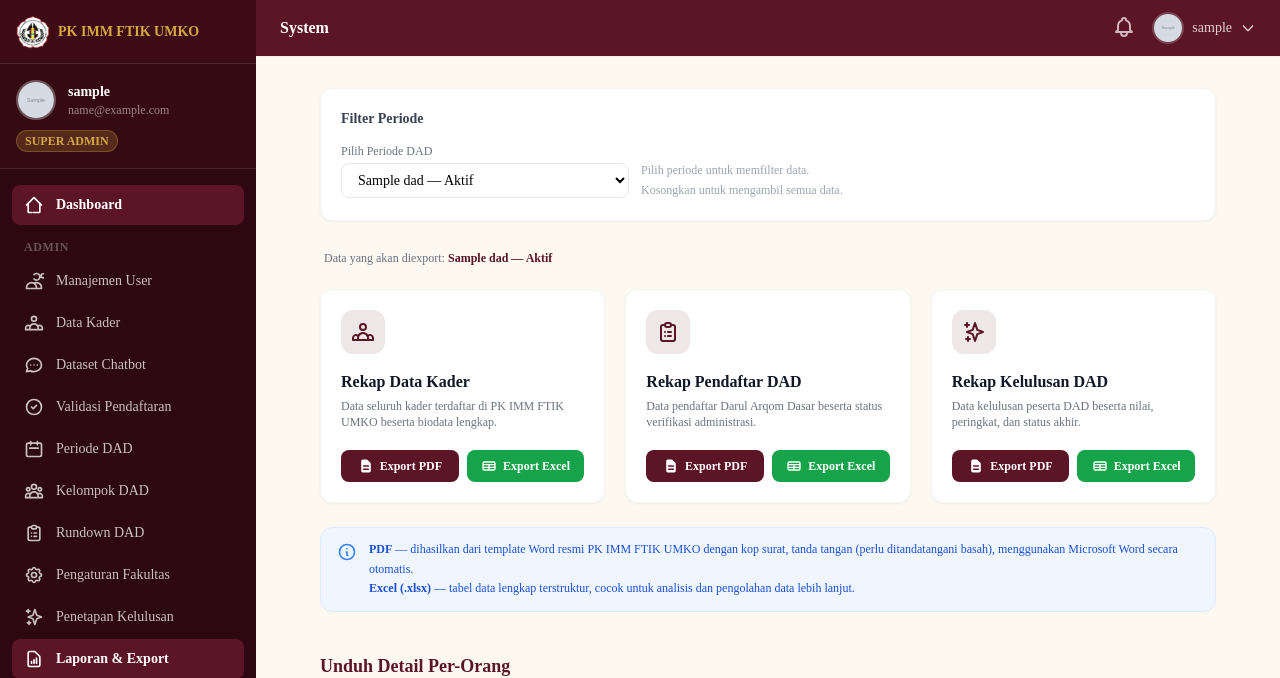
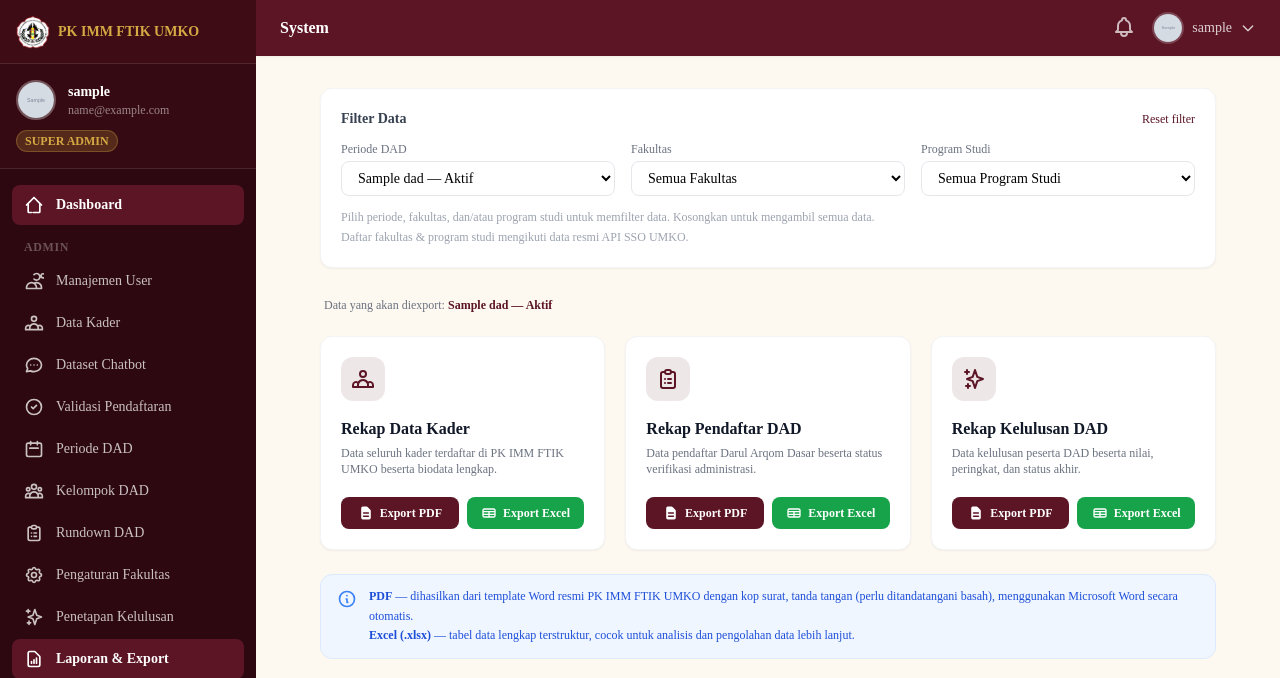
Before and after one commit to Rizkysatrio91/pkimm-umko, a Django app: page /admin-dashboard/laporan/ in a window 1280 px wide. Shown: the top 678 px of the page. Run offline with Django 5.2, Linux system fonts and the light colour scheme; a user stored in the database is signed in; tables that the repository leaves empty hold one stand-in row (values such as "Sample post"); grey boxes marked "Sample" are stand-in pictures; a database or web service that is not in the repository returns one stand-in record (values such as "Sample title"); data that the repository does not hold is empty; some libraries are stand-ins or nearby versions.

Commit message:
feat(laporan): filter Fakultas & Program Studi (sumber SSO, cascade) di Laporan & Export
- Dropdown Fakultas + Program Studi pada Laporan & Export, sumber live SSO
  API UMKO (cached 12 jam, fallback ke data tersimpan bila SSO down).
- Cascade: memilih Fakultas menyempitkan daftar Prodi ke fakultas tsb.
  Relasi prodi->fakultas diambil dari tabel master lokal ProgramStudi
  (SSO tidak menyediakan relasi), dicocokkan ke nama SSO via irisan kata.
- Filter berlaku untuk 3 rekap (Kader/Pendaftar/Kelulusan x PDF/Excel),
  digabung AND dengan filter Periode.
- Command normalisasi_prodi_fakultas: rapikan program_studi & fakultas
  BiodataKader agar sesuai nama resmi SSO (dry-run default, --apply).

```diff
--- a/apps/laporan/views.py
+++ b/apps/laporan/views.py
@@ -1,4 +1,7 @@
-"""Views untuk app laporan — filter berdasarkan Periode DAD yang terdaftar."""
+"""Views untuk app laporan — filter Periode DAD + Fakultas/Prodi (sumber SSO UMKO)."""
+import re
+
+from django.core.cache import cache
 from django.http import HttpResponse
 from django.shortcuts import get_object_or_404
 from django.views import View
@@ -8,9 +11,118 @@
 from apps.laporan.services import LaporanService
 from apps.pendaftaran.models import PendaftaranDAD, PeriodeDAD
 from apps.penilaian.models import RekapLeaderboard
+from core.exceptions import SSOServiceError
 from core.mixins import AdminRequiredMixin
+from core.services import SSOService
 
 XLSX_TYPE = 'application/vnd.openxmlformats-officedocument.spreadsheetml.sheet'
+
+# Daftar fakultas & prodi diambil dari SSO API UMKO dan di-cache agar halaman
+# laporan tidak memanggil SSO tiap kali dibuka.
+FILTER_OPTIONS_CACHE_KEY = 'laporan_filter_options_v2'
+FILTER_OPTIONS_TTL = 60 * 60 * 12  # 12 jam
+
+# Kata diabaikan saat mencocokkan nama prodi/fakultas lintas sumber (SSO ↔ lokal).
+_MATCH_STOP = {
+    'dan', 'atau', 'the', 'of', 'ilmu', 's1', 's2', 's3', 'd3', 'd4',
+    'fakultas', 'fak', 'prodi', 'program', 'studi', 'jurusan',
+}
+
+
+def _match_tokens(s: str) -> set:
+    bersih = re.sub(r'[^a-z0-9 ]', ' ', (s or '').lower())
+    return {w for w in bersih.split() if w not in _MATCH_STOP and len(w) > 1}
+
+
+def _match_score(a: str, b: str) -> float:
+    ta, tb = _match_tokens(a), _match_tokens(b)
+    if not ta or not tb:
+        return 0.0
+    return len(ta & tb) / max(len(ta), len(tb))
+
+
+def _best_name(value: str, candidates, threshold: float = 0.5):
+    best, score = None, 0.0
+    for c in candidates:
+        s = _match_score(value, c)
+        if s > score:
+            score, best = s, c
+    return best if score >= threshold else None
+
+
+def _prodi_fakultas_map(sso_fak_names, sso_prodi_names) -> dict:
+    """Petakan tiap nama prodi SSO → nama fakultas SSO.
+
+    SSO API TIDAK menyediakan relasi prodi→fakultas, jadi relasi diambil dari
+    tabel master lokal ProgramStudi.fakultas (satu-satunya sumber relasi yang ada
+    di sistem, dikurasi manual). Nama lokal dicocokkan ke nama SSO via irisan kata.
+    Prodi tanpa padanan lokal → '' (tidak diklaim masuk fakultas mana pun).
+    """
+    from apps.kader.models import ProgramStudi
+    locals_ = list(ProgramStudi.objects.select_related('fakultas'))
+    result = {}
+    for sp in sso_prodi_names:
+        best_local, best_score = None, 0.0
+        for lp in locals_:
+            s = _match_score(sp, lp.nama_prodi)
+            if s > best_score:
+                best_score, best_local = s, lp
+        fak = ''
+        if best_local and best_score >= 0.5:
+            fak = _best_name(best_local.fakultas.nama_fakultas, sso_fak_names) or ''
+        result[sp] = fak
+    return result
+
+
+def _get_filter_options() -> dict:
+    """Daftar fakultas & prodi untuk filter laporan, dari SSO API UMKO (cached 12 jam).
+
+    Bila SSO gagal → fallback ke nilai distinct yang tersimpan di BiodataKader
+    (sudah dinormalisasi ke nama SSO) agar filter tetap berfungsi. Hasil fallback
+    TIDAK di-cache supaya percobaan berikutnya kembali mencoba SSO.
+
+    Return: {'fakultas': [str, ...], 'prodi': [{'value': str, 'label': str}, ...]}
+    """
+    cached = cache.get(FILTER_OPTIONS_CACHE_KEY)
+    if cached is not None:
+        return cached
+    try:
+        sso = SSOService()
+        faculties = sso.get_faculties()
+        departments = sso.get_departments()
+        fakultas = sorted({f['nama_unit'] for f in faculties if f.get('nama_unit')})
+        # Dedup prodi per nama_unit (SSO punya 2 entri "Hukum" dengan kode berbeda).
+        prodi_map = {}
+        for d in departments:
+            nama = (d.get('nama_unit') or '').strip()
+            if not nama or nama in prodi_map:
+                continue
+            jenjang = (d.get('jenjang') or '').strip()
+            prodi_map[nama] = f'{nama} ({jenjang})' if jenjang else nama
+        prodi_names = sorted(prodi_map.keys())
+        fak_of = _prodi_fakultas_map(fakultas, prodi_names)
+        prodi = [
+            {'value': k, 'label': prodi_map[k], 'fakultas': fak_of.get(k, '')}
+            for k in prodi_names
+        ]
+        result = {'fakultas': fakultas, 'prodi': prodi}
+        cache.set(FILTER_OPTIONS_CACHE_KEY, result, FILTER_OPTIONS_TTL)
+        return result
+    except SSOServiceError:
+        fakultas = list(
+            BiodataKader.objects.exclude(fakultas='')
+            .order_by('fakultas').values_list('fakultas', flat=True).distinct()
+        )
+        prodi_names = list(
+            BiodataKader.objects.exclude(program_studi='')
+            .order_by('program_studi').values_list('program_studi', flat=True).distinct()
+        )
+        fak_of = _prodi_fakultas_map(fakultas, prodi_names)
+        prodi = [
+            {'value': p, 'label': p, 'fakultas': fak_of.get(p, '')}
+            for p in prodi_names
+        ]
+        return {'fakultas': fakultas, 'prodi': prodi}
 
 
 def _resolve_periode(periode_value: str) -> tuple:
@@ -29,6 +141,36 @@
     return periode, periode.nama_periode
 
 
+def _resolve_fakultas(fakultas_value: str):
+    """Validasi nilai dropdown fakultas terhadap daftar SSO (cached).
+    Kosong/invalid → None (tanpa filter fakultas)."""
+    fakultas = (fakultas_value or '').strip()
+    if not fakultas:
+        return None
+    valid = set(_get_filter_options()['fakultas'])
+    return fakultas if fakultas in valid else None
+
+
+def _resolve_prodi(prodi_value: str):
+    """Validasi nilai dropdown prodi terhadap daftar SSO (cached).
+    Kosong/invalid → None (tanpa filter prodi)."""
+    prodi = (prodi_value or '').strip()
+    if not prodi:
+        return None
+    valid = {p['value'] for p in _get_filter_options()['prodi']}
+    return prodi if prodi in valid else None
+
+
+def _combined_label(periode_label: str, fakultas, prodi) -> str:
+    """Gabungkan label periode + fakultas + prodi untuk ditampilkan di dokumen/Excel."""
+    parts = [periode_label]
+    if fakultas:
+        parts.append(f'Fakultas: {fakultas}')
+    if prodi:
+        parts.append(f'Prodi: {prodi}')
+    return ' — '.join(parts)
+
+
 class LaporanView(AdminRequiredMixin, TemplateView):
     """Halaman pilih jenis laporan + filter periode."""
 
@@ -45,6 +187,13 @@
             }
             for p in PeriodeDAD.objects.all()
         ]
+
+        # Dropdown fakultas & prodi diambil dari SSO API UMKO (cached) agar
+        # konsisten dengan Pengaturan Fakultas dan mencakup seluruh unit resmi,
+        # bukan hanya yang kebetulan ada datanya.
+        filter_options = _get_filter_options()
+        ctx['fakultas_choices'] = filter_options['fakultas']
+        ctx['prodi_choices'] = filter_options['prodi']
 
         # Opsi per-kader/pendaftar/peserta untuk unduhan detail.
         # Dinormalisasi ke bentuk seragam {id, label, search} supaya filter
@@ -111,10 +260,17 @@
 
 class KaderPDFView(AdminRequiredMixin, View):
     def get(self, request):
-        periode, label = _resolve_periode(request.GET.get('periode', ''))
+        periode, periode_label = _resolve_periode(request.GET.get('periode', ''))
+        fakultas = _resolve_fakultas(request.GET.get('fakultas', ''))
+        prodi = _resolve_prodi(request.GET.get('prodi', ''))
+        label = _combined_label(periode_label, fakultas, prodi)
         qs = BiodataKader.objects.exclude(jabatan_struktural='calon')
         if periode:
             qs = qs.filter(pendaftaran__id_periode=periode)
+        if fakultas:
+            qs = qs.filter(fakultas=fakultas)
+        if prodi:
+            qs = qs.filter(program_studi=prodi)
 
         data, ctype, ext = LaporanService.generate_rekap_kader_pdf(qs, label, request.user)
         response = HttpResponse(data, content_type=ctype)
@@ -124,10 +280,17 @@
 
 class KaderExcelView(AdminRequiredMixin, View):
     def get(self, request):
-        periode, label = _resolve_periode(request.GET.get('periode', ''))
+        periode, periode_label = _resolve_periode(request.GET.get('periode', ''))
+        fakultas = _resolve_fakultas(request.GET.get('fakultas', ''))
+        prodi = _resolve_prodi(request.GET.get('prodi', ''))
+        label = _combined_label(periode_label, fakultas, prodi)
         qs = BiodataKader.objects.exclude(jabatan_struktural='calon')
         if periode:
             qs = qs.filter(pendaftaran__id_periode=periode)
+        if fakultas:
+            qs = qs.filter(fakultas=fakultas)
+        if prodi:
+            qs = qs.filter(program_studi=prodi)
 
         excel = LaporanService.generate_rekap_kader_excel(qs, label, request.user)
         response = HttpResponse(excel, content_type=XLSX_TYPE)
@@ -141,10 +304,17 @@
 
 class PendaftarPDFView(AdminRequiredMixin, View):
     def get(self, request):
-        periode, label = _resolve_periode(request.GET.get('periode', ''))
+        periode, periode_label = _resolve_periode(request.GET.get('periode', ''))
+        fakultas = _resolve_fakultas(request.GET.get('fakultas', ''))
+        prodi = _resolve_prodi(request.GET.get('prodi', ''))
+        label = _combined_label(periode_label, fakultas, prodi)
         qs = PendaftaranDAD.objects.select_related('id_biodata').all()
         if periode:
             qs = qs.filter(id_periode=periode)
+        if fakultas:
+            qs = qs.filter(id_biodata__fakultas=fakultas)
+        if prodi:
+            qs = qs.filter(id_biodata__program_studi=prodi)
 
         data, ctype, ext = LaporanService.generate_rekap_pendaftar_pdf(qs, label, request.user)
         response = HttpResponse(data, content_type=ctype)
@@ -154,10 +324,17 @@
 
 class PendaftarExcelView(AdminRequiredMixin, View):
     def get(self, request):
-        periode, label = _resolve_periode(request.GET.get('periode', ''))
+        periode, periode_label = _resolve_periode(request.GET.get('periode', ''))
+        fakultas = _resolve_fakultas(request.GET.get('fakultas', ''))
+        prodi = _resolve_prodi(request.GET.get('prodi', ''))
+        label = _combined_label(periode_label, fakultas, prodi)
         qs = PendaftaranDAD.objects.select_related('id_biodata').all()
         if periode:
             qs = qs.filter(id_periode=periode)
+        if fakultas:
+            qs = qs.filter(id_biodata__fakultas=fakultas)
+        if prodi:
+            qs = qs.filter(id_biodata__program_studi=prodi)
 
         excel = LaporanService.generate_rekap_pendaftar_excel(qs, label, request.user)
         response = HttpResponse(excel, content_type=XLSX_TYPE)
@@ -171,12 +348,19 @@
 
 class KelulusanPDFView(AdminRequiredMixin, View):
     def get(self, request):
-        periode, label = _resolve_periode(request.GET.get('periode', ''))
+        periode, periode_label = _resolve_periode(request.GET.get('periode', ''))
+        fakultas = _resolve_fakultas(request.GET.get('fakultas', ''))
+        prodi = _resolve_prodi(request.GET.get('prodi', ''))
+        label = _combined_label(periode_label, fakultas, prodi)
         qs = RekapLeaderboard.objects.select_related(
             'id_pendaftaran__id_biodata'
         ).filter(id_pendaftaran__status_kelulusan='lulus').order_by('peringkat')
         if periode:
             qs = qs.filter(id_pendaftaran__id_periode=periode)
+        if fakultas:
+            qs = qs.filter(id_pendaftaran__id_biodata__fakultas=fakultas)
+        if prodi:
+            qs = qs.filter(id_pendaftaran__id_biodata__program_studi=prodi)
 
         data, ctype, ext = LaporanService.generate_rekap_kelulusan_pdf(qs, label, request.user)
         response = HttpResponse(data, content_type=ctype)
@@ -186,12 +370,19 @@
 
 class KelulusanExcelView(AdminRequiredMixin, View):
     def get(self, request):
-        periode, label = _resolve_periode(request.GET.get('periode', ''))
+        periode, periode_label = _resolve_periode(request.GET.get('periode', ''))
+        fakultas = _resolve_fakultas(request.GET.get('fakultas', ''))
+        prodi = _resolve_prodi(request.GET.get('prodi', ''))
+        label = _combined_label(periode_label, fakultas, prodi)
         qs = RekapLeaderboard.objects.select_related(
             'id_pendaftaran__id_biodata'
         ).filter(id_pendaftaran__status_kelulusan='lulus').order_by('peringkat')
         if periode:
             qs = qs.filter(id_pendaftaran__id_periode=periode)
+        if fakultas:
+            qs = qs.filter(id_pendaftaran__id_biodata__fakultas=fakultas)
+        if prodi:
+            qs = qs.filter(id_pendaftaran__id_biodata__program_studi=prodi)
 
         excel = LaporanService.generate_rekap_kelulusan_excel(qs, label, request.user)
         response = HttpResponse(excel, content_type=XLSX_TYPE)
--- a/templates/laporan/laporan.html
+++ b/templates/laporan/laporan.html
@@ -5,36 +5,92 @@
 
 {% block content %}
 <div class="max-w-4xl mx-auto"
-     x-data="{ periode: '{{ periode_choices.0.value }}' }">
+     x-data="{
+        periode: '{{ periode_choices.0.value }}',
+        fakultas: '',
+        prodi: '',
+        prodiList: [],
+        init() {
+            const el = document.getElementById('prodi-filter-options');
+            try { this.prodiList = el ? JSON.parse(el.textContent) : []; }
+            catch (e) { this.prodiList = []; }
+        },
+        get filteredProdi() {
+            // Cascade: saat fakultas dipilih, hanya tampilkan prodi milik fakultas
+            // itu. Prodi tanpa fakultas termapping ('') tetap tampil agar tak hilang.
+            if (!this.fakultas) return this.prodiList;
+            return this.prodiList.filter(p => !p.fakultas || p.fakultas === this.fakultas);
+        },
+        onFakultasChange() {
+            // Ganti fakultas → reset prodi supaya tak ada pilihan basi lintas fakultas.
+            this.prodi = '';
+        },
+        get qs() {
+            const p = new URLSearchParams();
+            if (this.periode)  p.set('periode', this.periode);
+            if (this.fakultas) p.set('fakultas', this.fakultas);
+            if (this.prodi)    p.set('prodi', this.prodi);
+            const s = p.toString();
+            return s ? '?' + s : '';
+        },
+        get periodeLabel() {
+            return this.periode
+                ? (document.querySelector('select[x-model=\'periode\'] option:checked')?.text || 'Semua Periode')
+                : 'Semua Periode';
+        }
+     }">
 
-    <!-- Filter Periode -->
+    <!-- Filter Data: Periode + Fakultas + Program Studi -->
     <div class="bg-white rounded-xl border border-gray-100 p-5 mb-6 shadow-sm">
-        <h3 class="text-sm font-semibold text-gray-700 mb-3">Filter Periode</h3>
-        <div class="flex flex-col sm:flex-row items-start sm:items-center gap-3">
-            <div class="w-full sm:w-72">
-                <label class="block text-xs text-gray-500 mb-1 font-medium">Pilih Periode DAD</label>
+        <div class="flex items-center justify-between mb-3">
+            <h3 class="text-sm font-semibold text-gray-700">Filter Data</h3>
+            <button type="button" x-show="periode || fakultas || prodi"
+                    @click="periode=''; fakultas=''; prodi=''"
+                    class="text-xs text-maroon hover:underline">Reset filter</button>
+        </div>
+        <div class="grid grid-cols-1 sm:grid-cols-2 lg:grid-cols-3 gap-4">
+            <div>
+                <label class="block text-xs text-gray-500 mb-1 font-medium">Periode DAD</label>
                 <select x-model="periode"
                         class="w-full border border-gray-200 rounded-lg px-3 py-2 text-sm focus:ring-2 focus:ring-maroon focus:border-maroon bg-white">
-                    <option value="">Semua Periode (Tanpa Filter)</option>
+                    <option value="">Semua Periode</option>
                     {% for item in periode_choices %}
                     <option value="{{ item.value }}">{{ item.label }}</option>
                     {% endfor %}
                 </select>
             </div>
-            <div class="mt-4 sm:mt-5">
-                <p class="text-xs text-gray-400 leading-relaxed">
-                    Pilih periode untuk memfilter data.<br>
-                    Kosongkan untuk mengambil semua data.
-                </p>
+            <div>
+                <label class="block text-xs text-gray-500 mb-1 font-medium">Fakultas</label>
+                <select x-model="fakultas" @change="onFakultasChange()"
+                        class="w-full border border-gray-200 rounded-lg px-3 py-2 text-sm focus:ring-2 focus:ring-maroon focus:border-maroon bg-white">
+                    <option value="">Semua Fakultas</option>
+                    {% for fak in fakultas_choices %}
+                    <option value="{{ fak }}">{{ fak }}</option>
+                    {% endfor %}
+                </select>
+            </div>
+            <div>
+                <label class="block text-xs text-gray-500 mb-1 font-medium">Program Studi</label>
+                <select x-model="prodi"
+                        class="w-full border border-gray-200 rounded-lg px-3 py-2 text-sm focus:ring-2 focus:ring-maroon focus:border-maroon bg-white">
+                    <option value="">Semua Program Studi</option>
+                    <template x-for="p in filteredProdi" :key="p.value">
+                        <option :value="p.value" x-text="p.label"></option>
+                    </template>
+                </select>
             </div>
         </div>
+        <p class="text-xs text-gray-400 leading-relaxed mt-3">
+            Pilih periode, fakultas, dan/atau program studi untuk memfilter data. Kosongkan untuk mengambil semua data.<br>
+            Daftar fakultas &amp; program studi mengikuti data resmi API SSO UMKO.
+        </p>
     </div>
 
-    <!-- Pratinjau Periode Terpilih -->
+    <!-- Pratinjau Filter Terpilih -->
     <div class="mb-5 px-1">
         <span class="text-xs text-gray-500">Data yang akan diexport: </span>
         <span class="text-xs font-semibold text-maroon"
-              x-text="periode ? document.querySelector('select[x-model=\'periode\'] option:checked')?.text : 'Semua Periode'">
+              x-text="periodeLabel + (fakultas ? ' — Fakultas: ' + fakultas : '') + (prodi ? ' — Prodi: ' + prodi : '')">
         </span>
     </div>
 
@@ -52,14 +108,14 @@
             <h3 class="font-semibold text-gray-900 mb-1">Rekap Data Kader</h3>
             <p class="text-xs text-gray-500 mb-5 flex-1">Data seluruh kader terdaftar di PK IMM FTIK UMKO beserta biodata lengkap.</p>
             <div class="flex gap-2">
-                <a :href="'{% url 'laporan:kader_pdf' %}' + (periode ? '?periode=' + periode : '')"
+                <a :href="'{% url 'laporan:kader_pdf' %}' + qs"
                    class="flex-1 inline-flex items-center justify-center gap-1.5 bg-[#5B1525] text-white px-3 py-2 rounded-lg text-xs font-semibold hover:bg-[#7A2E3E] transition btn-hover">
                     <svg class="w-4 h-4" fill="currentColor" viewBox="0 0 20 20">
                         <path fill-rule="evenodd" d="M4 4a2 2 0 012-2h4.586A2 2 0 0112 2.586L15.414 6A2 2 0 0116 7.414V16a2 2 0 01-2 2H6a2 2 0 01-2-2V4zm2 6a1 1 0 011-1h6a1 1 0 110 2H7a1 1 0 01-1-1zm1 3a1 1 0 100 2h6a1 1 0 100-2H7z" clip-rule="evenodd"/>
                     </svg>
                     Export PDF
                 </a>
-                <a :href="'{% url 'laporan:kader_excel' %}' + (periode ? '?periode=' + periode : '')"
+                <a :href="'{% url 'laporan:kader_excel' %}' + qs"
                    class="flex-1 inline-flex items-center justify-center gap-1.5 bg-green-600 text-white px-3 py-2 rounded-lg text-xs font-semibold hover:bg-green-700 transition btn-hover">
                     <svg class="w-4 h-4" fill="none" stroke="currentColor" viewBox="0 0 24 24">
                         <path stroke-linecap="round" stroke-linejoin="round" stroke-width="2"
@@ -81,14 +137,14 @@
             <h3 class="font-semibold text-gray-900 mb-1">Rekap Pendaftar DAD</h3>
             <p class="text-xs text-gray-500 mb-5 flex-1">Data pendaftar Darul Arqom Dasar beserta status verifikasi administrasi.</p>
             <div class="flex gap-2">
-                <a :href="'{% url 'laporan:pendaftar_pdf' %}' + (periode ? '?periode=' + periode : '')"
+                <a :href="'{% url 'laporan:pendaftar_pdf' %}' + qs"
                    class="flex-1 inline-flex items-center justify-center gap-1.5 bg-[#5B1525] text-white px-3 py-2 rounded-lg text-xs font-semibold hover:bg-[#7A2E3E] transition btn-hover">
                     <svg class="w-4 h-4" fill="currentColor" viewBox="0 0 20 20">
                         <path fill-rule="evenodd" d="M4 4a2 2 0 012-2h4.586A2 2 0 0112 2.586L15.414 6A2 2 0 0116 7.414V16a2 2 0 01-2 2H6a2 2 0 01-2-2V4zm2 6a1 1 0 011-1h6a1 1 0 110 2H7a1 1 0 01-1-1zm1 3a1 1 0 100 2h6a1 1 0 100-2H7z" clip-rule="evenodd"/>
                     </svg>
                     Export PDF
                 </a>
-                <a :href="'{% url 'laporan:pendaftar_excel' %}' + (periode ? '?periode=' + periode : '')"
+                <a :href="'{% url 'laporan:pendaftar_excel' %}' + qs"
                    class="flex-1 inline-flex items-center justify-center gap-1.5 bg-green-600 text-white px-3 py-2 rounded-lg text-xs font-semibold hover:bg-green-700 transition btn-hover">
                     <svg class="w-4 h-4" fill="none" stroke="currentColor" viewBox="0 0 24 24">
                         <path stroke-linecap="round" stroke-linejoin="round" stroke-width="2"
@@ -110,14 +166,14 @@
             <h3 class="font-semibold text-gray-900 mb-1">Rekap Kelulusan DAD</h3>
             <p class="text-xs text-gray-500 mb-5 flex-1">Data kelulusan peserta DAD beserta nilai, peringkat, dan status akhir.</p>
             <div class="flex gap-2">
-                <a :href="'{% url 'laporan:kelulusan_pdf' %}' + (periode ? '?periode=' + periode : '')"
+                <a :href="'{% url 'laporan:kelulusan_pdf' %}' + qs"
                    class="flex-1 inline-flex items-center justify-center gap-1.5 bg-[#5B1525] text-white px-3 py-2 rounded-lg text-xs font-semibold hover:bg-[#7A2E3E] transition btn-hover">
                     <svg class="w-4 h-4" fill="currentColor" viewBox="0 0 20 20">
                         <path fill-rule="evenodd" d="M4 4a2 2 0 012-2h4.586A2 2 0 0112 2.586L15.414 6A2 2 0 0116 7.414V16a2 2 0 01-2 2H6a2 2 0 01-2-2V4zm2 6a1 1 0 011-1h6a1 1 0 110 2H7a1 1 0 01-1-1zm1 3a1 1 0 100 2h6a1 1 0 100-2H7z" clip-rule="evenodd"/>
                     </svg>
                     Export PDF
                 </a>
-                <a :href="'{% url 'laporan:kelulusan_excel' %}' + (periode ? '?periode=' + periode : '')"
+                <a :href="'{% url 'laporan:kelulusan_excel' %}' + qs"
                    class="flex-1 inline-flex items-center justify-center gap-1.5 bg-green-600 text-white px-3 py-2 rounded-lg text-xs font-semibold hover:bg-green-700 transition btn-hover">
                     <svg class="w-4 h-4" fill="none" stroke="currentColor" viewBox="0 0 24 24">
                         <path stroke-linecap="round" stroke-linejoin="round" stroke-width="2"
@@ -235,6 +291,9 @@
 
     </div>
 
+    {# Opsi prodi (value/label/fakultas) untuk cascade filter — dibaca Alpine #}
+    {{ prodi_choices|json_script:"prodi-filter-options" }}
+
     {# Data pilihan untuk combobox pencarian (dibaca oleh Alpine component) #}
     {{ kader_choices|json_script:"kader-data" }}
     {{ pendaftar_choices|json_script:"pendaftar-data" }}
```
Also changed, not shown: apps/kader/management/commands/normalisasi_prodi_fakultas.py (added, +189 -0 lines).
